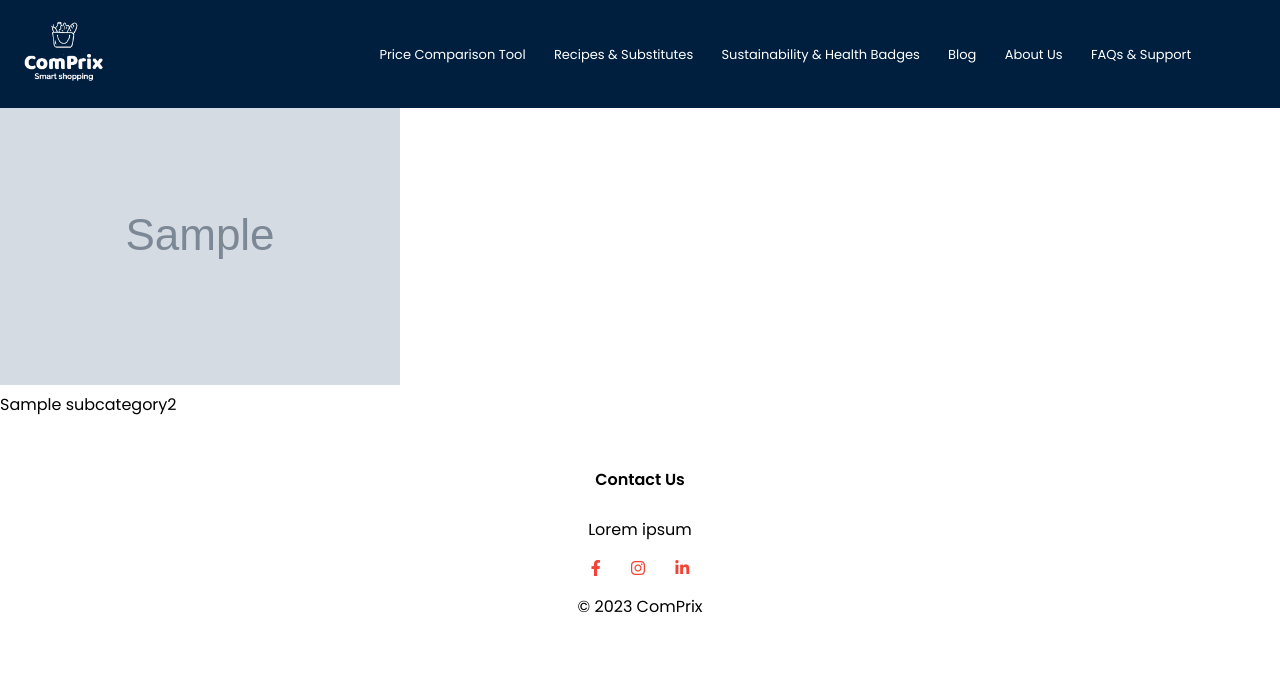
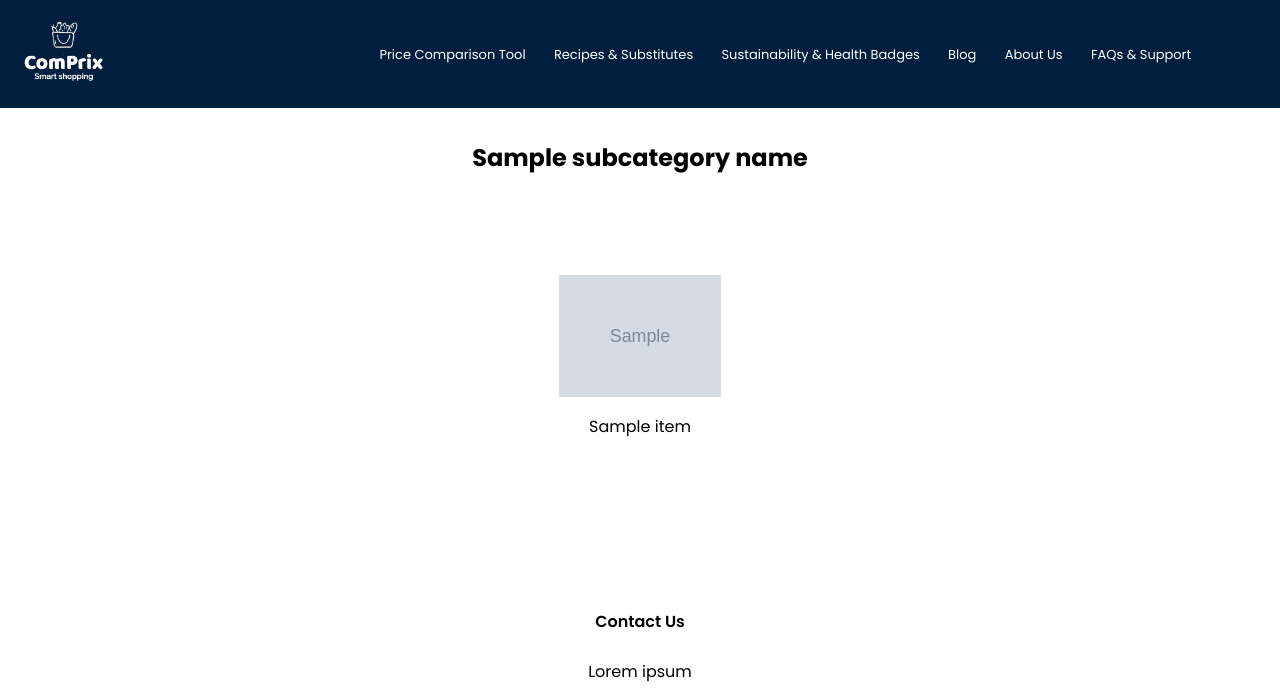
Before and after one commit to amp75011/mvp, a Flask app: template templates/subcategory_page.html in a window 1280 px wide. Shown: the top 699 px of the page. Run offline with Flask 3, Linux system fonts and the light colour scheme; the template is opened without the code that fills it: most values are stand-ins (such as "Sample title", 1, 10 or a date in 2020); grey boxes marked "Sample" are stand-in pictures; parts of the project's set-up code (start-up, migrations or seed data) failed here and were passed over; some libraries are stand-ins or nearby versions.

Commit message:
Updated files and added new assets

```diff
--- a/app.py
+++ b/app.py
@@ -99,6 +99,47 @@ def category_page(category_name):
                            category_name=category_name)
 
 
+# SUBCATEGORIES2 PAGE (Different Dried fruits) (Subcategories2 of a given Subcategory, browsing through the subcategories2.xlxs)
+
+@app.route('/subcategory/<subcategory_name>')
+def subcategory_page(subcategory_name):
+    try:
+        # Read the Excel file
+        df = pd.read_excel('./subcategories2.xlsx')
+
+        # Normalize the subcategory_name for case-insensitive matching
+        normalized_subcategory_name = normalize_string(subcategory_name).lower()
+
+        # Check if the normalized subcategory name is in the DataFrame's columns
+        if normalized_subcategory_name not in [normalize_string(col).lower() for col in df.columns]:
+            raise ValueError(f"Subcategory {subcategory_name} not found")
+
+        # Get the index of the subcategory column after normalization
+        subcategory_col_index = [normalize_string(col).lower() for col in df.columns].index(normalized_subcategory_name)
+
+        # Select the column corresponding to the subcategory
+        subcategory_column = df.iloc[:, subcategory_col_index]
+
+        # Get the items and images for the specified subcategory, skipping the header row
+        subcategory2_items = []
+        for i in range(1, len(subcategory_column)):  # Skip the header
+            item_name = subcategory_column.iloc[i]
+            if pd.notna(item_name):  # Check if the item name is not NaN
+                image_filename = normalize_string(item_name).lower().replace(' ', '_') + '.png'
+                # Append a dictionary with the item name and image filename
+                subcategory2_items.append({
+                    'name': item_name,
+                    'image': image_filename
+                })
+
+    except Exception as e:
+        print(f"An error occurred: {e}")
+        subcategory2_items = []
+
+    return render_template('subcategory_page.html',
+                           subcategory2_items=subcategory2_items,
+                           subcategory_name=subcategory_name)
+
 
 
 
--- a/static/style.css
+++ b/static/style.css
@@ -452,6 +452,60 @@ nav .fa{
     }
 }
 
+/* -------SUBCATEGORY2 LEVEL--------- */
+.subcategory2 {
+    margin-top: 140px; /* Adjust this value as needed */
+}
+
+.subcategory2 h2 {
+    text-align: center;
+}
+
+.subcategory2-container {
+    display: flex;
+    flex-wrap: wrap;
+    justify-content: space-around;
+    margin: 100px;
+}
+
+.subcategory2-item {
+    width: 15%; /* Adjust width to fit 5 items per line */
+    text-align: center;
+    margin-bottom: 20px;
+    color: inherit; /* This makes the text color the same as its parent element */
+    text-decoration: none; /* Removes the underline typically found in links */
+}
+
+.subcategory2-image {
+    width: 100%;
+    height: auto; /* Keep the aspect ratio */
+}
+
+.subcategory2-name {
+    margin-top: 10px;
+}
+
+/* Responsive styling adjustments for mobile devices */
+@media (max-width: 700px) {
+    .subcategory2-container {
+        margin: 0 auto; /* Center the container */
+        padding: 0 15px; /* Add padding to the left and right */
+    }
+
+    .subcategory2-item {
+        width: 50%; /* Set width to 50% for two items per line */
+        box-sizing: border-box; /* Include padding and border in the element's width */
+        padding: 13px; /* Optional padding for spacing between items */
+    }
+
+    .subcategory2-image {
+        width: 100%; /* Ensure the image takes the full width of its container */
+        height: auto; /* Maintain aspect ratio */
+    }
+}
+
+
+/* Add any additional styles that you have for your subcategory items */
 
 
 /* -------PREFERENCES----------- */
--- a/templates/category_page.html
+++ b/templates/category_page.html
@@ -9,12 +9,13 @@ Comprix - {{ category_name }}
     <h2 class="centered-title">{{ category_name }}</h2>
     <div class="subcategory-container">
         {% for subcategory in subcategories %}
-            <div class="subcategory-item">
+            <a href="{{ url_for('subcategory_page', subcategory_name=subcategory.name) }}" class="subcategory-item">
                 <img src="{{ url_for('static', filename='images/Products/Subcategories/' + subcategory.image) }}" alt="{{ subcategory.name }}" class="subcategory-image">
                 <p class="subcategory-name">{{ subcategory.name }}</p>
-            </div>
+            </a>
         {% endfor %}
     </div>
+
 </section>
 {% endblock %}
 
--- a/templates/subcategory_page.html
+++ b/templates/subcategory_page.html
@@ -5,17 +5,18 @@ Comprix - {{ subcategory_name }}
 {% endblock %}
 
 {% block content %}
-<section class="subcategories2">
+<section class="subcategory2">
     <h2 class="centered-title">{{ subcategory_name }}</h2>
     <div class="subcategory2-container">
-        {% for subcategory2 in subcategories2 %}
+        {% for item in subcategory2_items %}
             <div class="subcategory2-item">
-                <img src="{{ url_for('static', filename='images/Products/Subcategories2/' + subcategory2.image) }}" alt="{{ subcategory2.name }}" class="subcategory2-image">
-                <p class="subcategory2-name">{{ subcategory2.name }}</p>
+                <!-- Display the item image or a placeholder if the image file does not exist -->
+                <img src="{{ url_for('static', filename='images/Products/Subcategory2/' + item.image) }}" onerror="this.onerror=null; this.src='{{ url_for('static', filename='images/placeholder.png') }}'" alt="{{ item.name }}" class="subcategory2-image">
+                <p class="subcategory2-name">{{ item.name }}</p>
             </div>
         {% endfor %}
     </div>
 </section>
 {% endblock %}
 
-<!-- This one displays different types of e.g. Fruits (categories), such as Pommes (subcategory). It pulls from subcategories.xlxs  -->
+<!-- This one displays different types of e.g. Dried fruits (subcategories), such as raisins secs (subcategory2). It pulls from subcategories2.xlxs  -->
```
Also changed, not shown: 2 other files.
